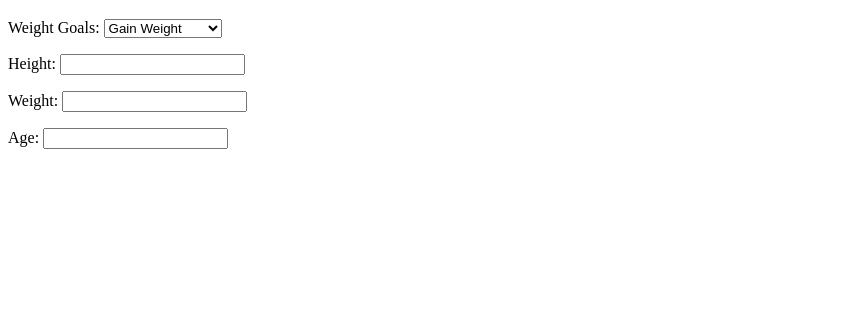
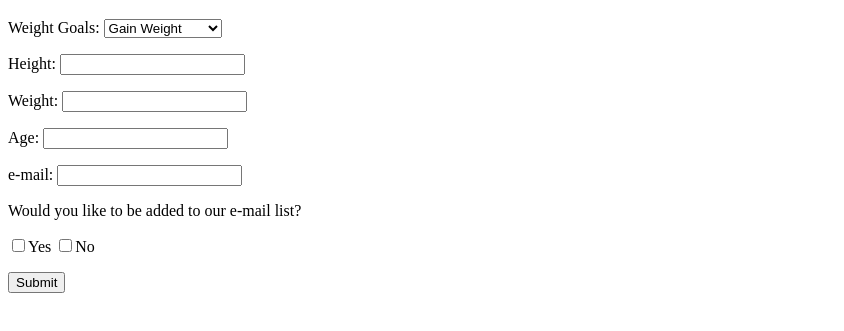
Before and after one commit to btbernheim/btbernheim.github.io, a plain HTML site: page iifympage.html in a window 1280 px wide. Shown: the part 61-392 px from the top of the page, without its empty margins (0-844 px from the left). Drawn offline with Linux system fonts and the light colour scheme.

Commit message:
Adds input elements and a button

```diff
--- a/iifympage.html
+++ b/iifympage.html
@@ -4,6 +4,7 @@
 	<title>IIFYM</title>
 </head>
 <body>
+<form action="">
 <h1 align="center">If It Fits Your Macros</h1>
 <label>Weight Goals:</label>
 <select name="Goal">
@@ -20,5 +21,14 @@
 <p></p>
 <label>Age:</label>
 <input type="text" name="age">
+<p></p>
+<label>e-mail:</label>
+<input type="text" name"email">
+<p>Would you like to be added to our e-mail list?</p>
+<input type="checkbox" name="checkyes" value="email">Yes
+<input type="checkbox" name="checkno" value="no-email">No
+<p></p>
+<button type="submit">Submit</button>
+</form>
 </body>
 </html>
```
